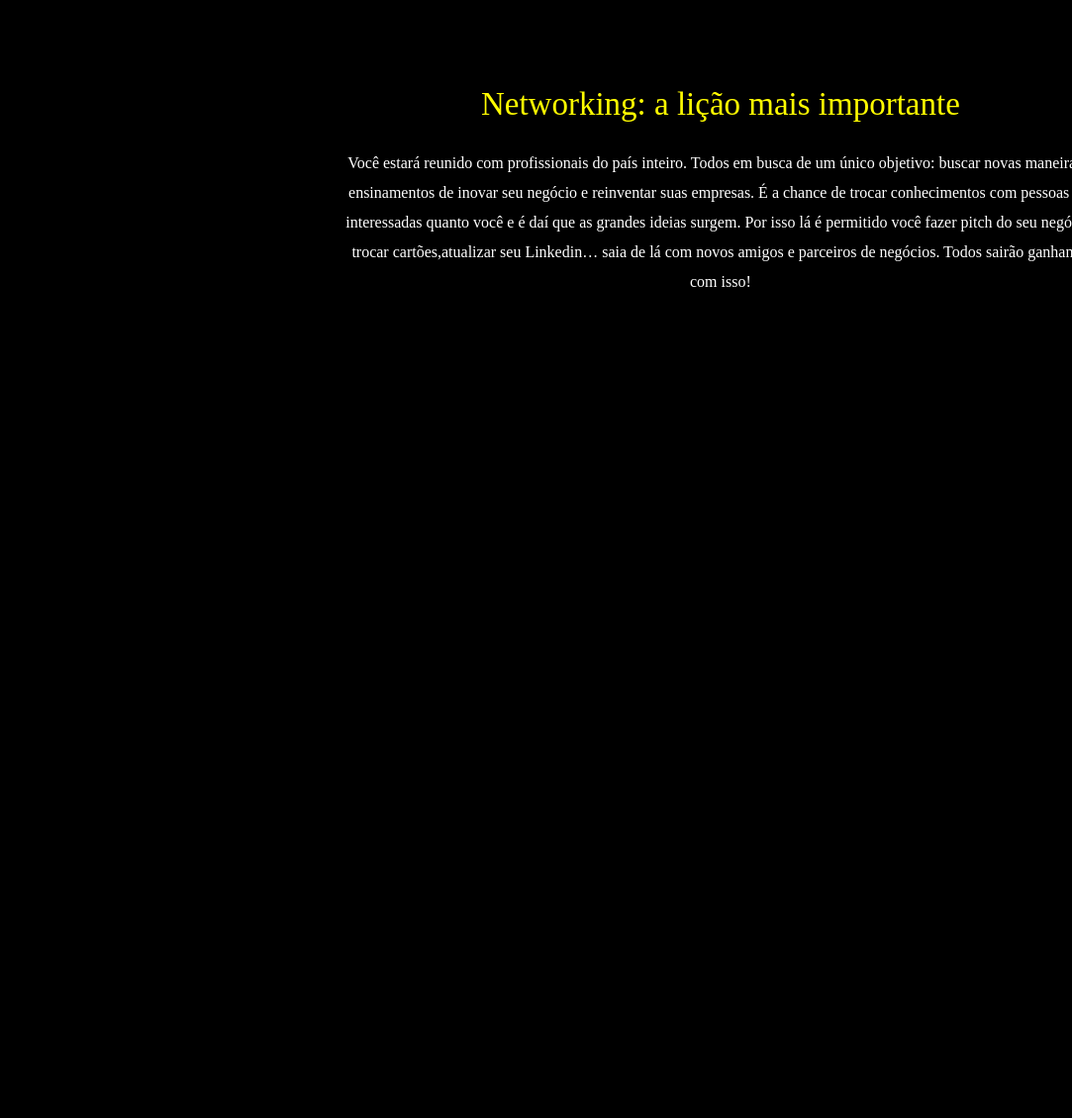
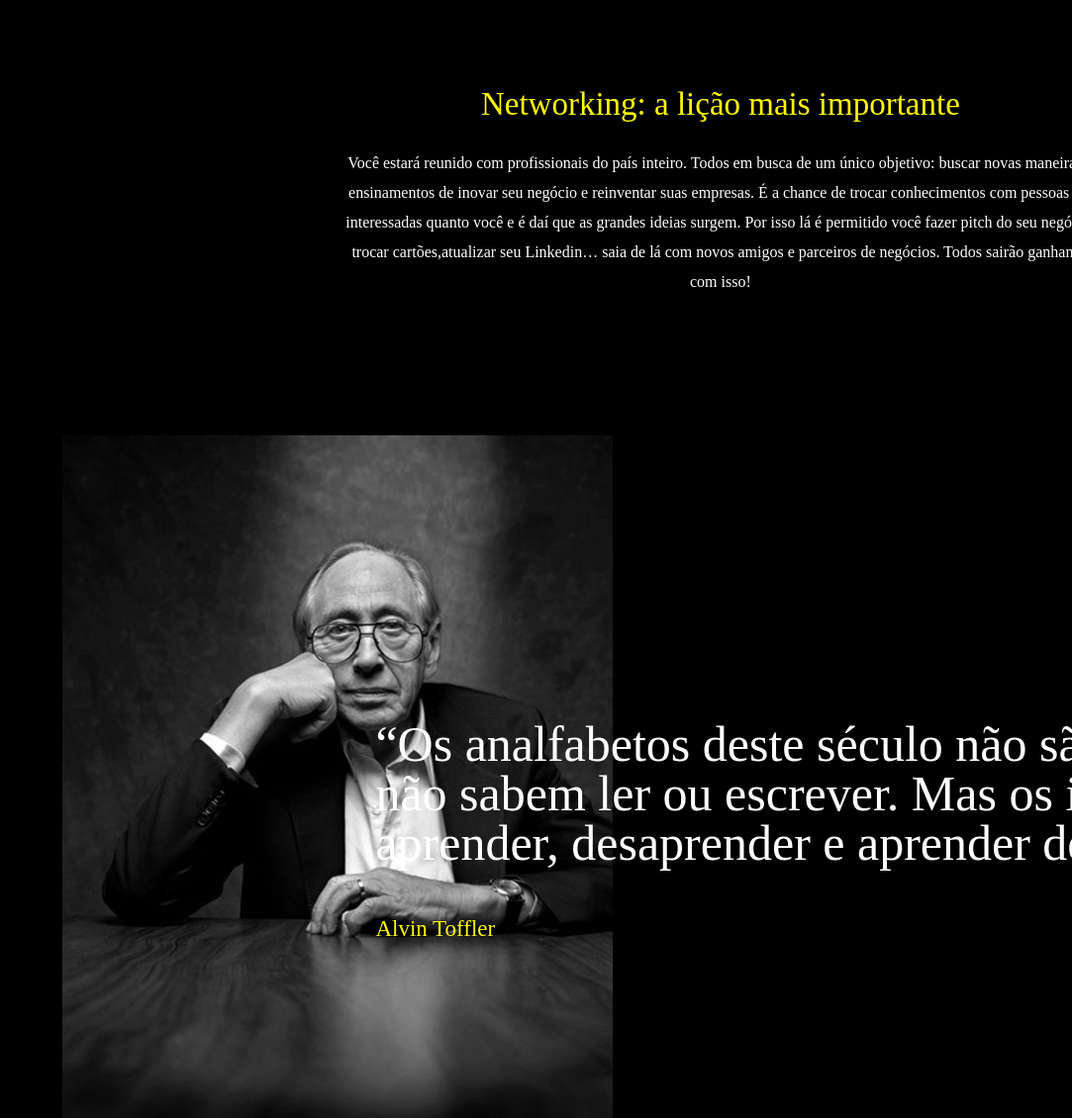
Before and after one commit to ArtUssuy/startse-challenge, a website: page index.html in a window 1280 px wide. Shown: the part 4155-5285 px from the top of the page at 99% size, without its empty margins (197-1280 px from the left). Before the commit the page ends 4455 px from the top, so only its background shows below. Drawn offline with Linux system fonts and the light colour scheme; a web font is replaced by a local one.

Commit message:
checkpoint dev sexth section

```diff
--- a/index.html
+++ b/index.html
@@ -106,6 +106,16 @@
         </div>
     </div>
 
+    <!-- SIXTH SECTION  -->
+
+    <img class="sixthSec-img" src="/medias/img/alvin-toffler.jpg" alt="Foto Alvin Toffler">
+
+    <div class="sixthSec-texts-wrapper">
+        <h4>“Os analfabetos deste século não são aqueles que não sabem ler ou escrever. Mas os incapazes de aprender, desaprender e aprender de novo”</h4>
+
+        <span>Alvin Toffler</span>
+    </div>
+
 
 </body>
 </html>
--- a/scss/components/body-grid.scss
+++ b/scss/components/body-grid.scss
@@ -1,9 +1,8 @@
 body {
     background-color: #000;
-    padding-left: 8%;
-    padding-right: calc(8% - 20px);
+    padding: 0 8% 0 8%;
     display: grid;
     grid-template-columns: repeat(10, 1fr);
-    grid-template-rows: 75px 600px 230px 130px 145px 600px 145px 340px 390px 800px 200px 800px auto;
+    grid-template-rows: 75px 600px 230px 130px 145px 600px 145px 340px 390px 800px 200px 800px 650px 180px auto;
     column-gap: 20px;
 }
--- /dev/null
+++ b/scss/components/sixth-section.scss
@@ -0,0 +1,22 @@
+.sixthSec-img {
+    grid-column: 2/6;
+    grid-row: 13/15;
+    align-self: end;
+}
+
+.sixthSec-texts-wrapper {
+    grid-column: 4/11;
+    grid-row: 13/14;
+    align-self: end;
+    h4 {
+        font-family: $bw-extra-bold;
+        font-size: 50px;
+        color: #FFF;
+        margin-bottom: 50px;
+    }
+    span {
+        font-size: 23px;
+        font-family: $bw-light;
+        color: #FFFC00;
+    }
+}
--- a/scss/components/third-section.scss
+++ b/scss/components/third-section.scss
@@ -1,5 +1,5 @@
 .thirdSec-img {
-    z-index: -1;
+    z-index: -2; // menos que -1 para o fundo preto nao atropelar a foto do albert
     grid-column: 6/10;
     grid-row: 7/11;
     margin-top: 40px;
--- a/scss/styles.scss
+++ b/scss/styles.scss
@@ -10,3 +10,4 @@
 @import "components/third-section";
 @import "components/fourth-section";
 @import "components/fifth-section";
+@import "components/sixth-section";
```
Also changed, not shown: css/styles.css.
